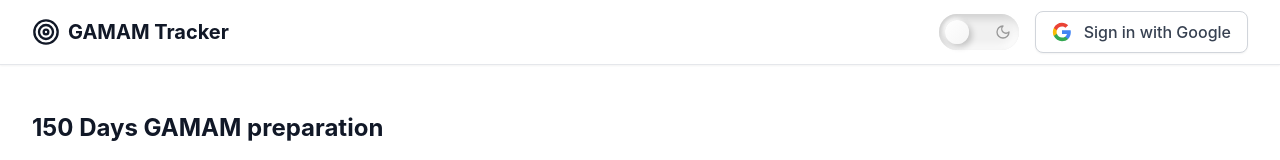
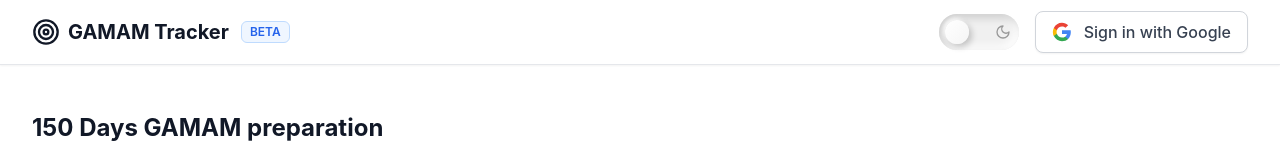
Before and after one commit to ShouravAhmed/GTracker, a Next.js app: page / in a window 1280 px wide. Shown: the top 160 px of the page. Built offline with nearby package versions, Linux system fonts and the light colour scheme; no server answers; the database is empty.

Commit message:
adding google ads and buy me a cofee

```diff
--- a/components/Navbar.tsx
+++ b/components/Navbar.tsx
@@ -74,6 +74,7 @@ export default function Navbar() {
       <div className="max-w-7xl mx-auto px-4 sm:px-6 lg:px-8">
         <div className="flex items-center justify-between h-16">
           {/* Left side - Brand */}
+          <div className="flex items-center gap-3">
             <Link
               href="/"
               className="flex items-center gap-2 text-gray-900 dark:text-white hover:text-blue-600 dark:hover:text-blue-400 transition-colors"
@@ -81,6 +82,10 @@ export default function Navbar() {
               <Target className="w-6 h-6 sm:w-7 sm:h-7" />
               <span className="text-lg sm:text-xl font-bold">GAMAM Tracker</span>
             </Link>
+            <span className="px-2 py-0.5 text-xs font-semibold text-blue-600 dark:text-blue-400 bg-blue-50 dark:bg-blue-900/30 border border-blue-200 dark:border-blue-800 rounded-md">
+              BETA
+            </span>
+          </div>
 
           {/* Right side - Theme toggle and Auth buttons */}
           <div className="flex items-center gap-4">
```
Lines whose indentation alone changed are shown as unchanged.
